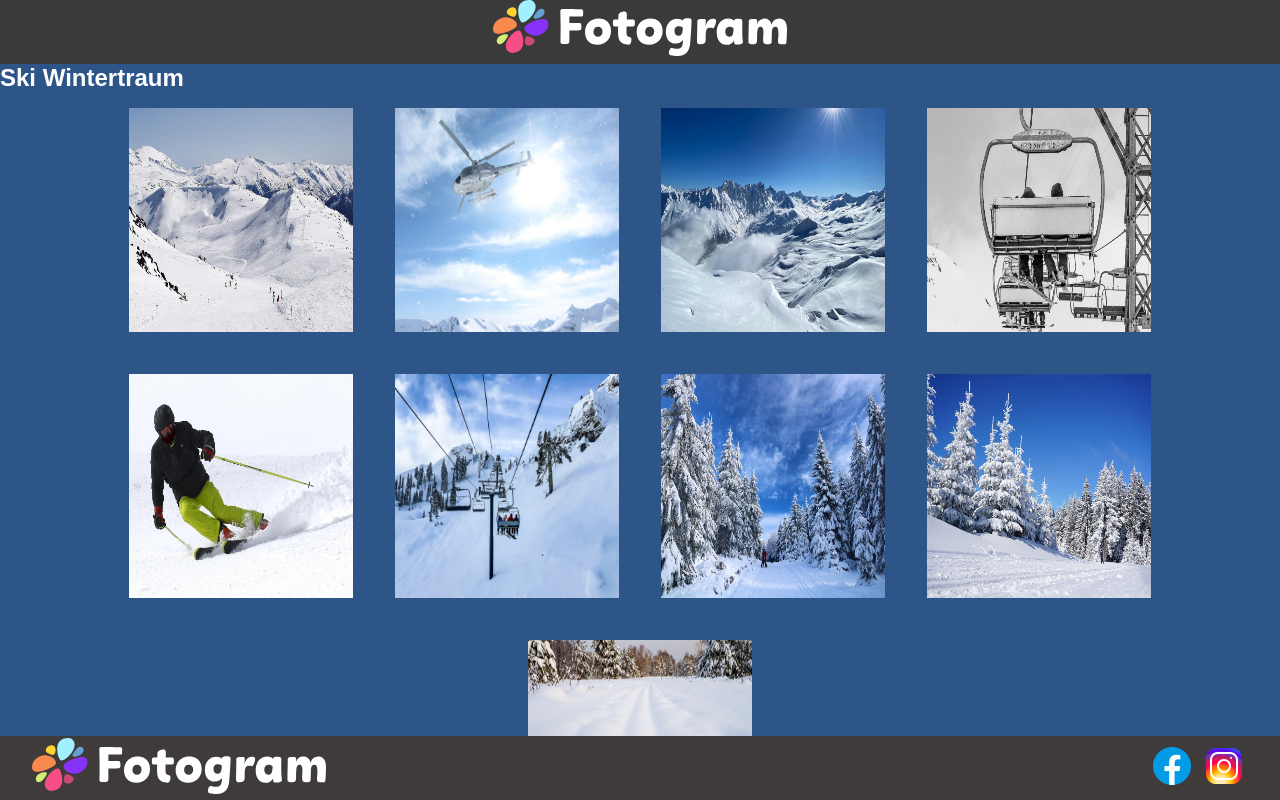
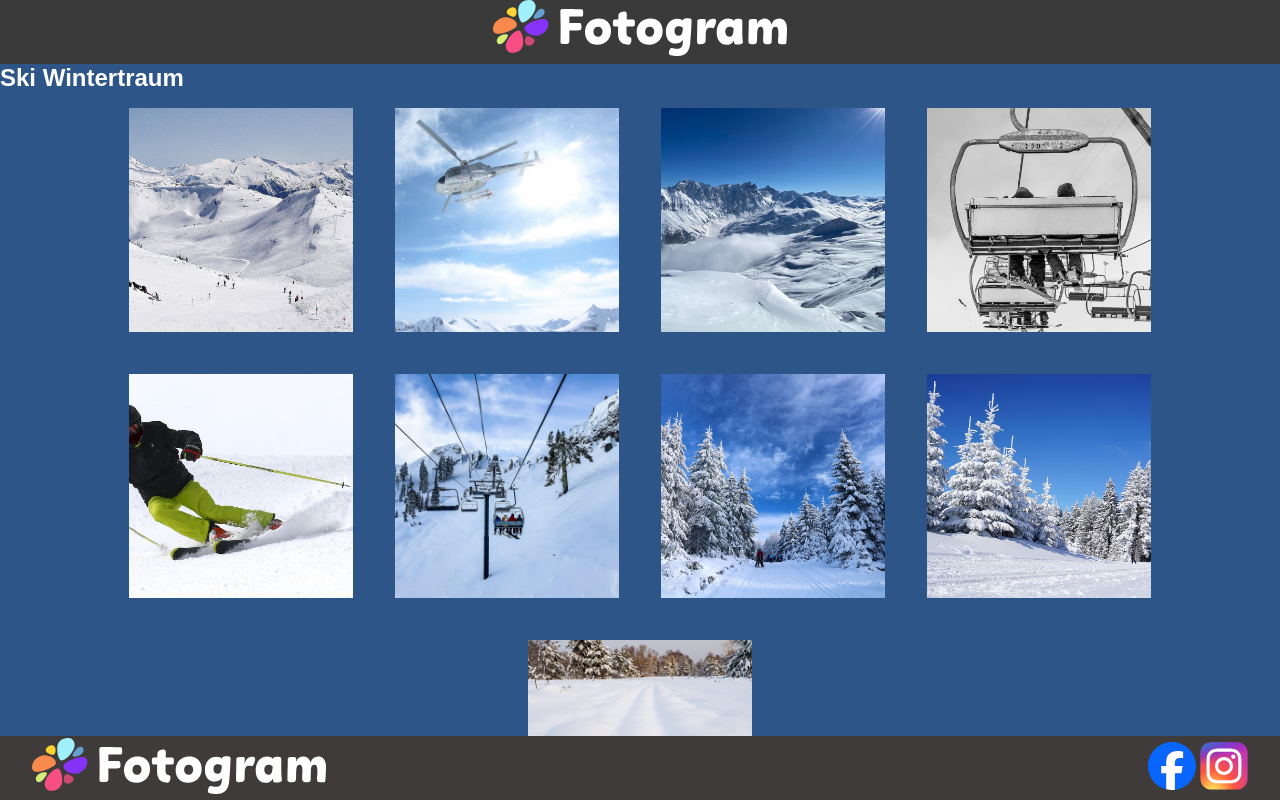
Before and after one commit to PatrickSchuette/Fotogram, a plain HTML site: page index.html in a window 1280 px wide. Drawn offline with Linux system fonts and the light colour scheme.

Commit message:
WCAG update

```diff
--- a/main.js
+++ b/main.js
@@ -1,15 +1,14 @@
 let arrPicture = [
 
-    "blackcomb-52957_1280.jpg",
-    "heliskiing-heli-skiing-1974015_1280.jpg",
-    "mountain-6908988_1280.jpg",
-    "nature-1283694_1280.jpg",
-    "ski-2098120_1280.jpg",
-    "skiing-4835024_1280.jpg",
-    "skiing-5878729_1280.jpg",
-    "skiing-6060431_1280.jpg",
-    "snow-6881356_1280.jpg"
-
+  ["blackcomb-52957_1280.jpg", "Blackcomb Mountain im Winter"],
+  ["heliskiing-heli-skiing-1974015_1280.jpg", "Heliskiing Abenteuer"],
+  ["mountain-6908988_1280.jpg", "Majestätischer Berg bei Sonnenuntergang"],
+  ["nature-1283694_1280.jpg", "Unberührte Natur im Schnee"],
+  ["ski-2098120_1280.jpg", "Skifahrer auf der Piste"],
+  ["skiing-4835024_1280.jpg", "Dynamische Abfahrt im Tiefschnee"],
+  ["skiing-5878729_1280.jpg", "Skifahrer in Aktion"],
+  ["skiing-6060431_1280.jpg", "Sprung über Schneehügel"],
+  ["snow-6881356_1280.jpg", "Verschneite Landschaft mit Bäumen"]
 ];
 
 let selectedImg;
@@ -28,8 +27,8 @@ function createFooterHTML() {
         <div class="logo hide-mobile"><a href="index.html"> <img src="./img/Fotogram_Logo.svg" alt ="Logo"> </a> </div>
         <div class="logo hide-desktop"><a href="index.html"> <img src="./img/Fotogram_Logo.svg" alt ="Logo"> </a> </div>
         <div id="FooterLink" class="">
-            <a href="http://facebook.com"><img src="./img/social-icons/icons8-facebook-48.png" alt="Facebook"></a>
-            <a href="http://instagram.com"><img src="./img/social-icons/icons8-instagram-48.png" alt="Instagramm"></a>
+            <a href="http://facebook.com"><img src="./img/social-icons/Facebook_logo.svg" alt="Facebook"></a>
+            <a href="http://instagram.com"><img src="./img/social-icons/Instagram_logo.svg" alt="Instagramm"></a>
         </div>
     `;
 }
@@ -47,7 +46,7 @@ function getPreview() {
     let html = "";
 
     for (let i = 0; i < arrPicture.length; i++) {
-        html += `<img src="./ski/${arrPicture[i]}" class="imgPreview" onclick="loadDialog('${i}')">`;
+        html += `<img src="./ski/${arrPicture[i][0]}" class="imgPreview" onclick="loadDialog('${i}')" alt="${arrPicture[i][1]}">`;
     }
 
     container.innerHTML = html;
@@ -56,7 +55,7 @@ function getPreview() {
 //Funktion um das Bild in die Dialogbox zu laden
 function loadPicture() {
     let container = document.getElementById("FotogramImg");
-    container.innerHTML = `<img src="./ski/${arrPicture[selectedImg]}">`;
+    container.innerHTML = `<img src="./ski/${arrPicture[selectedImg][0]}" alt="${arrPicture[selectedImg][1]}">`;
     document.getElementById("imgID").innerHTML = `${selectedImg + 1} / ${arrPicture.length}`;
 }
 
--- a/style.css
+++ b/style.css
@@ -56,10 +56,16 @@ header {
   height: calc(var(--HeightHeader) - 8px);
 }
 
+#FooterLink img{
+  height: 48px;
+  aspect-ratio: 1 / 1;
+}
+
 /* ############ Vorschau */
 .imgPreview {
   height: 256px;
   aspect-ratio: 1 / 1;
+  object-fit: cover;
   padding: 16px 16px;
 }
 
```
Also changed, not shown: header.html (deleted, +0 -47 lines), img/social-icons/Facebook_logo.svg (added), img/social-icons/Instagram_logo.svg (added), img/social-icons/icons8-facebook-48.png (deleted), img/social-icons/icons8-instagram-48.png (deleted), img/social-icons/icons8-linkedin-48.png (deleted), img/social-icons/icons8-tiktok-48.png (deleted).
